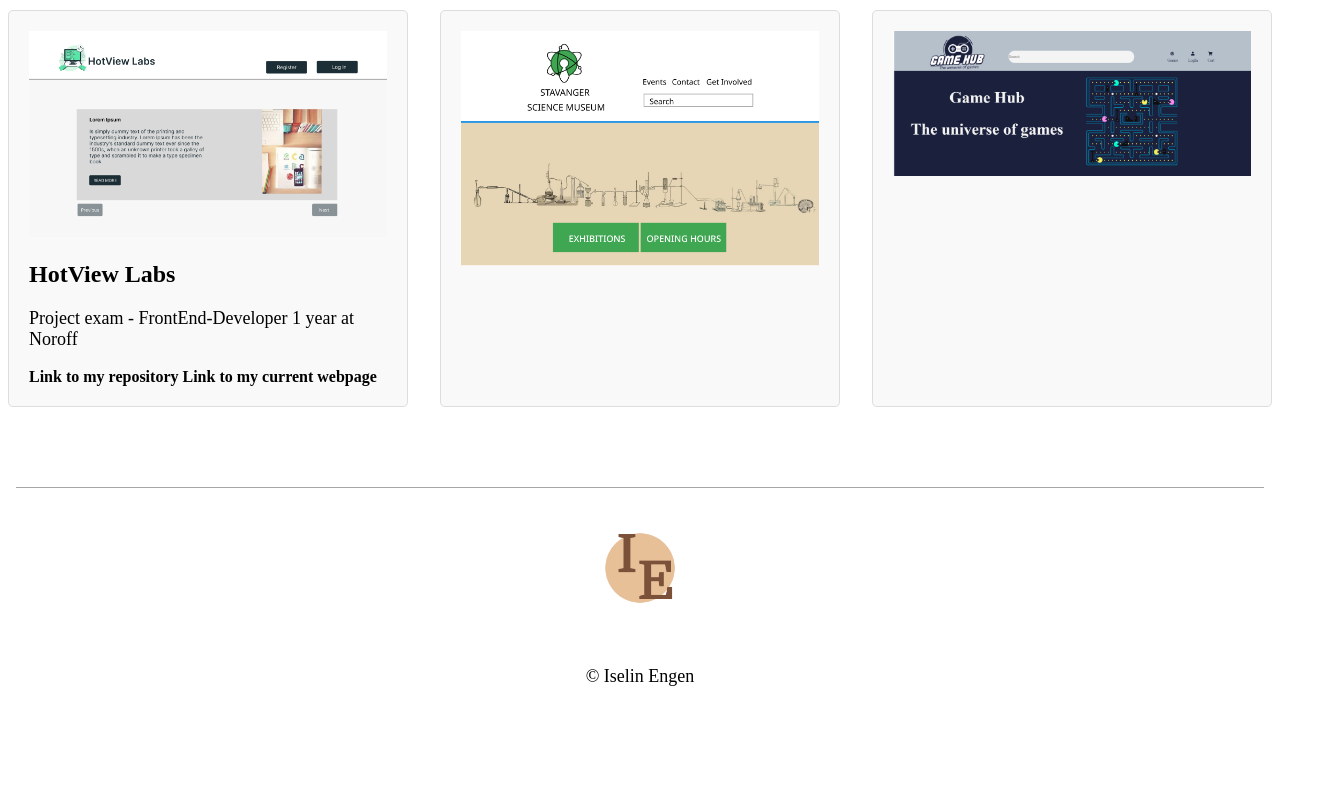
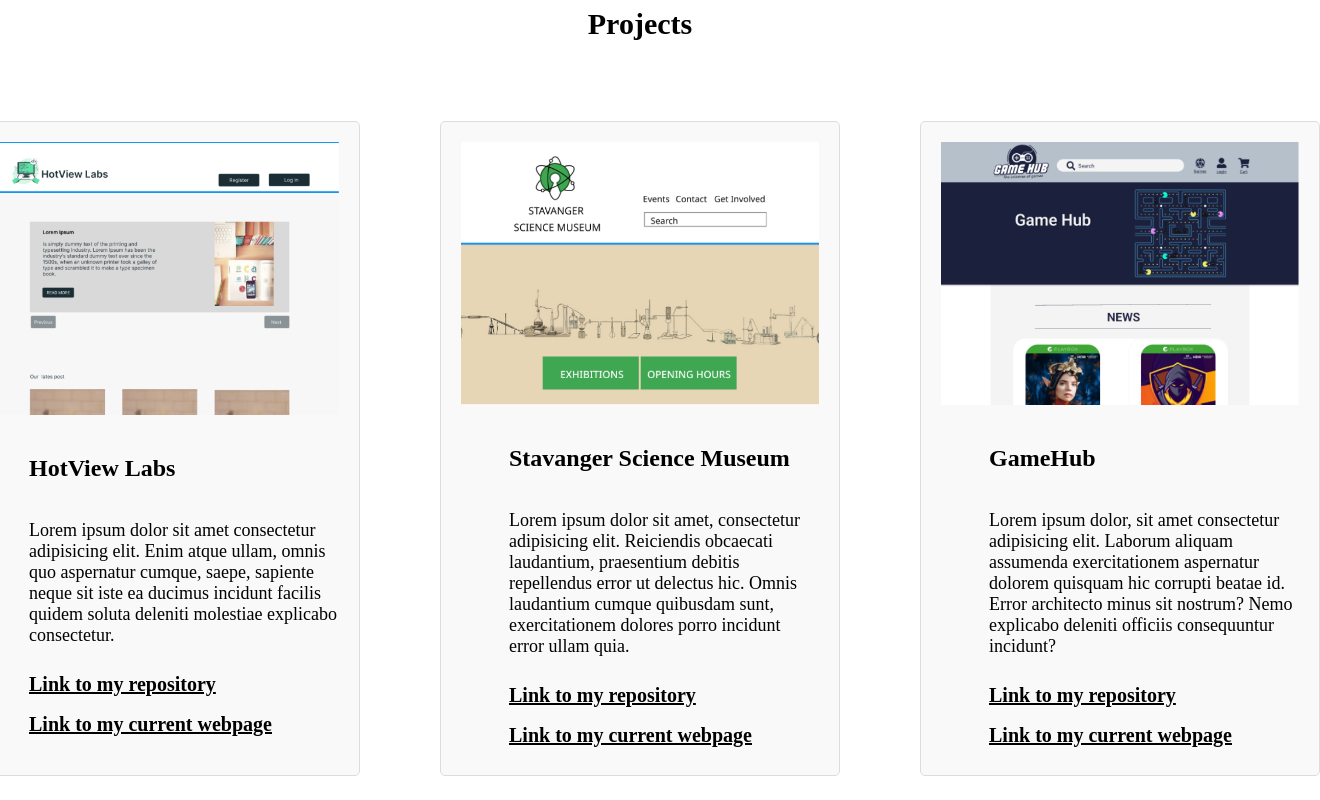
Before and after one commit to Iseost/Portfolio, a plain HTML site: page HTML/project.html in a window 1280 px wide. Shown: the part 360-1160 px from the top of the page, 1320 px wide, since content can reach past the window. Before the commit the page ends 1081 px from the top, so only its background shows below. Drawn offline with Linux system fonts and the light colour scheme.

Commit message:
update product
Finish styling the cards on product page. Needs mj

```diff
--- a/CSS/Styles.css
+++ b/CSS/Styles.css
@@ -3,11 +3,12 @@
 }
 
 h1 {
-    font-size: 30px;
+  font-size: 30px;
 }
 
-p, button {
-    font-size: 18px;
+p,
+button {
+  font-size: 18px;
 }
 
 .flex {
@@ -25,9 +26,11 @@
 a {
   color: black;
   font-weight: bold;
+  font-size: 20px;
+
 }
 
-button {
+#latestProjectsButton {
   background-color: #e1b07e;
   border-style: none;
   border-radius: 5px;
@@ -35,7 +38,6 @@
   width: 20em;
   height: 2em;
 }
-
 
 /** || Header **/
 
@@ -87,7 +89,7 @@
 
 .info_section h1,
 .info_section h2 {
-    margin: 0;
+  margin: 0;
 }
 
 .info_section p {
@@ -123,10 +125,15 @@
 /* Projects Page */
 /** || Project cards  **/
 
+.title {
+    justify-content: center;
+    margin-top: 3em;
+}
+
 .main_project {
   grid-template-columns: 25em 25em 25em;
   justify-content: center;
-  gap: 2em;
+  gap: 5em;
   margin: 5em;
 }
 
@@ -141,10 +148,17 @@
   background-color: #f9f9f9;
   border: 1px solid #ddd;
   border-radius: 5px;
+  flex-direction: column;
+}
+
+.card_content {
+    flex-direction: column;
+    padding-top: 1em;
+    padding-left: 3em;
 }
 
 .card1 a,
 .card2 a,
 .card3 a {
-  text-decoration: none;
+  line-height: 2;
 }
--- a/HTML/index.html
+++ b/HTML/index.html
@@ -7,6 +7,7 @@
     <link rel="stylesheet" href="../CSS/Styles.css" />
     <script type="module" src="../JS/footer.mjs"></script>
     <script type="module" src="../JS/header.mjs"></script>
+    <script type="module" src="../JS/buttons.mjs"></script>
   </head>
   <body>
     <header id="appHeader" class="flex border_color">
@@ -19,9 +20,9 @@
         <p>
           I am currently a frontend development student who has just completed
           my first year. I am continuously learning and refining my skills. Here
-          are three projects I completed during my first year:
+          are three projects I completed during my first year.
         </p>
-        <button>Lates projects</button>
+        <button id="latestProjectsButton">Lates projects</button>
       </section>
       <!--Section 1 end-->
       <!--Section 2-->
--- a/HTML/project.html
+++ b/HTML/project.html
@@ -10,7 +10,9 @@
   </head>
   <body>
     <header class="flex border_color">
-        <a href="../HTML/index.html"><img class="logo" src="../Image/logo iselin.png" alt="Logo" /></a>
+      <a href="../HTML/index.html"
+        ><img class="logo" src="../Image/logo iselin.png" alt="Logo"
+      /></a>
       <div class="link_header">
         <a href="#">My projects</a>
         <a href="www.linkedin.com/in/iselin-østerhus-engen-767b46284"
@@ -19,42 +21,77 @@
       </div>
     </header>
     <main>
-      <h1>Projects</h1>
+      <h1 class="flex title">Projects</h1>
       <section class="grid main_project">
         <!--Card 1-->
         <div class="card1">
-        <img class="cover_image"
-          src="../Image/Skjermbilde 2024-05-29 130547.png"
+          <img
+            class="cover_image"
+            src="../Image/hotview.png"
             alt="Sceenshoot of the top of the page"
           />
+          <div class="card_content flex">
             <h2>HotView Labs</h2>
-        <p>Project exam - FrontEnd-Developer 1 year at Noroff</p>
-        <a href="https://github.com/NoroffFEU/FED1-PE1-Iseost.git">Link to my repository</a>
-        <a href="fed1-pe1-iseost.netlify.app">Link to my current webpage</a>
+            <p>
+              Lorem ipsum dolor sit amet consectetur adipisicing elit. Enim
+              atque ullam, omnis quo aspernatur cumque, saepe, sapiente neque
+              sit iste ea ducimus incidunt facilis quidem soluta deleniti
+              molestiae explicabo consectetur.
+            </p>
+            <a href="https://github.com/NoroffFEU/FED1-PE1-Iseost.git"
+              >Link to my repository</a
+            >
+            <a href="https://fed1-pe1-iseost.netlify.app/"
+              >Link to my current webpage</a
+            >
+          </div>
         </div>
         <!--Card 2-->
         <div class="card2">
-        <img class="cover_image"
-          src="../Image/Skjermbilde 2024-05-29 124724.png"
+          <img
+            class="cover_image"
+            src="../Image/museum.png"
             alt="Sceenshoot of the top of the page"
           />
-        <h2></h2>
-        <p></p>
-        <a href=""></a>
+          <div class="card_content flex">
+            <h2>Stavanger Science Museum</h2>
+            <p>
+              Lorem ipsum dolor sit amet, consectetur adipisicing elit.
+              Reiciendis obcaecati laudantium, praesentium debitis repellendus
+              error ut delectus hic. Omnis laudantium cumque quibusdam sunt,
+              exercitationem dolores porro incidunt error ullam quia.
+            </p>
+            <a href="https://github.com/Iseost/Iseost.github.io.git"
+              >Link to my repository</a
+            >
+            <a href="https://iseost.github.io/">Link to my current webpage</a>
+          </div>
         </div>
         <!--Card 3-->
         <div class="card3">
-        <img class="cover_image"
-          src="../Image/Skjermbilde 2024-05-29 115510.png"
+          <img
+            class="cover_image"
+            src="../Image/gamehub.png"
             alt="Sceenshoot of the top of the page"
           />
-        <h2></h2>
-        <p></p>
-        <a href=""></a>
+          <div class="card_content flex">
+            <h2>GameHub</h2>
+            <p>
+              Lorem ipsum dolor, sit amet consectetur adipisicing elit. Laborum
+              aliquam assumenda exercitationem aspernatur dolorem quisquam hic
+              corrupti beatae id. Error architecto minus sit nostrum? Nemo
+              explicabo deleniti officiis consequuntur incidunt?
+            </p>
+            <a href="https://github.com/Iseost/Gamehub.git"
+              >Link to my repository</a
+            >
+            <a href="https://gamehub-iselin.netlify.app"
+              >Link to my current webpage</a
+            >
+          </div>
         </div>
       </section>
     </main>
-    <footer id="appFooter" class="flex border_color">
-    </footer>
+    <footer id="appFooter" class="flex border_color"></footer>
   </body>
 </html>
--- /dev/null
+++ b/JS/buttons.mjs
@@ -0,0 +1,3 @@
+document.getElementById('latestProjectsButton').addEventListener('click', function() {
+    window.location.href = './project.html';
+  });
```
Also changed, not shown: Image/Skjermbilde 2024-05-29 115510.png (deleted), Image/Skjermbilde 2024-05-29 124724.png (deleted), Image/Skjermbilde 2024-05-29 130547.png (deleted), Image/gamehub.png (added), Image/hotview.png (added), Image/museum.png (added). Lines whose indentation alone changed are shown as unchanged.
